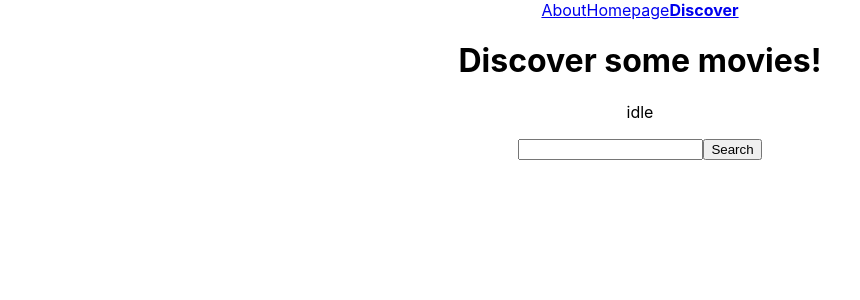
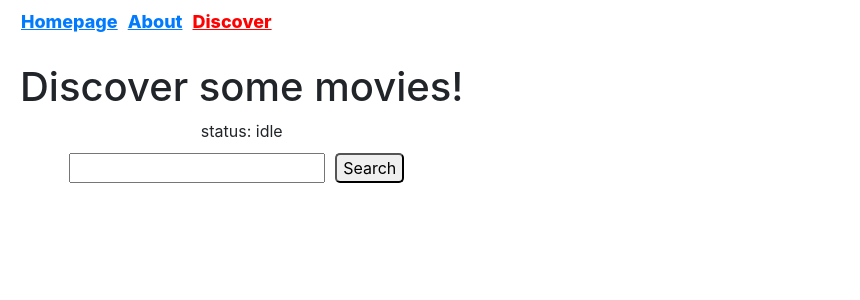
Before and after one commit to FarzadTaghavi/movie-discovery-app, a React (Create React App) app: page /discover in a window 1280 px wide. Shown: the top 300 px of the page, without its empty margins (0-860 px from the left). Built offline with nearby package versions, Linux system fonts and the light colour scheme.

Commit message:
search works

```diff
--- a/package.json
+++ b/package.json
@@ -7,7 +7,10 @@
     "@testing-library/react": "^9.5.0",
     "@testing-library/user-event": "^7.2.1",
     "axios": "^0.20.0",
+    "bootstrap": "^4.5.2",
+    "node-sass": "^4.14.1",
     "react": "^16.13.1",
+    "react-bootstrap": "^1.3.0",
     "react-dom": "^16.13.1",
     "react-router-dom": "^5.2.0",
     "react-scripts": "3.4.3"
--- a/public/index.html
+++ b/public/index.html
@@ -24,6 +24,13 @@
       work correctly both with client-side routing and a non-root public URL.
       Learn how to configure a non-root public URL by running `npm run build`.
     -->
+
+    <link
+      rel="stylesheet"
+      href="https://maxcdn.bootstrapcdn.com/bootstrap/4.5.0/css/bootstrap.min.css"
+      integrity="sha384-9aIt2nRpC12Uk9gS9baDl411NQApFmC26EwAOH8WgZl5MYYxFfc+NcPb1dKGj7Sk"
+      crossorigin="anonymous"
+    />
     <title>React App</title>
   </head>
   <body>
--- a/src/App.css
+++ b/src/App.css
@@ -36,3 +36,39 @@
     transform: rotate(360deg);
   }
 }
+
+.movies {
+  position: relative;
+  display: flex;
+  flex-wrap: wrap;
+  align-items: center;
+  justify-content: space-between;
+}
+
+.movies h1 {
+  font-size: 1.5rem;
+}
+
+.discover {
+  float: left;
+  margin: 20px;
+}
+
+.discover button {
+  border-radius: 5px;
+  margin: 10px;
+}
+
+.navbar a {
+  margin: 5px 5px 5px 5px;
+  text-decoration: underline;
+}
+
+.navbar {
+  font-size: 18px;
+  font-weight: 800;
+}
+
+.active {
+  color: red;
+}
--- a/src/App.js
+++ b/src/App.js
@@ -3,17 +3,20 @@ import "./App.css";
 import { Switch, Route } from "react-router-dom";
 import HomePage from "./pages/HomePage";
 import AboutPage from "./pages/AboutPage";
-import DiscoverMoviesPage from "./pages/DiscoverMoviesPage";
+import Discover from "./pages/Discover";
 import NavBar from "./Components/NavBar";
+import "bootstrap/dist/css/bootstrap.min.css";
 
 function App() {
   /* const apiKey = "e52a9138"; */
 
   return (
     <div className="App">
-      <NavBar />
+      <div className="navbar">
+        <NavBar />
+      </div>
       <Switch>
-        <Route path="/discover" component={DiscoverMoviesPage} />
+        <Route path="/discover" component={Discover} />
         <Route path="/about" component={AboutPage} />
         <Route path="/" component={HomePage} />
       </Switch>
--- a/src/Components/NavBar.js
+++ b/src/Components/NavBar.js
@@ -3,14 +3,14 @@ import { NavLink } from "react-router-dom";
 
 function NavBar() {
   return (
-    <div>
-      <NavLink activeStyle={{ fontWeight: "bold" }} to="/about">
+    <div className="navlink">
+      <NavLink activeClassName="active" exact={true} to="/">
+        Homepage
+      </NavLink>
+      <NavLink activeClassName="active" to="/about">
         About
       </NavLink>
-      <NavLink exact={true} activeStyle={{ fontWeight: "bold" }} to="/">
-        Homepage
-      </NavLink>
-      <NavLink activeStyle={{ fontWeight: "bold" }} to="/discover">
+      <NavLink activeClassName="active" to="/discover">
         Discover
       </NavLink>
     </div>
--- a/src/pages/DiscoverMoviesPage.js
+++ b/src/pages/Discover.js
@@ -3,13 +3,13 @@ import axios from "axios";
 
 export default function DiscoverMoviesPage() {
   const [searchText, set_searchText] = useState("");
-  const [searchMode, setSearchMode] = useState("idle");
+  const [searchMode, setSearchMode] = useState("status: idle");
   const [movies, setMovies] = useState([]);
 
   const search = async () => {
     const queryParam = encodeURIComponent(searchText);
 
-    setSearchMode("searching");
+    setSearchMode("status: searching");
 
     const data = await axios.get(
       `https://omdbapi.com/?apikey=e52a9138&s=${queryParam}`
@@ -17,7 +17,7 @@ export default function DiscoverMoviesPage() {
 
     console.log("Success!", data);
 
-    setSearchMode("done");
+    setSearchMode("status: done");
 
     setMovies(data.data.Search);
 
@@ -27,7 +27,7 @@ export default function DiscoverMoviesPage() {
   };
 
   return (
-    <div>
+    <div className="discover">
       <h1>Discover some movies!</h1>
       <div>{searchMode}</div>
       <p>
@@ -38,7 +38,7 @@ export default function DiscoverMoviesPage() {
         />
         <button onClick={search}>Search</button>
       </p>
-      <div>
+      <div className="movies">
         {movies.map((movie, index) => {
           return (
             <div key={index}>
```
Also changed, not shown: 1 other file (tests, documents, lock files or other folders).
